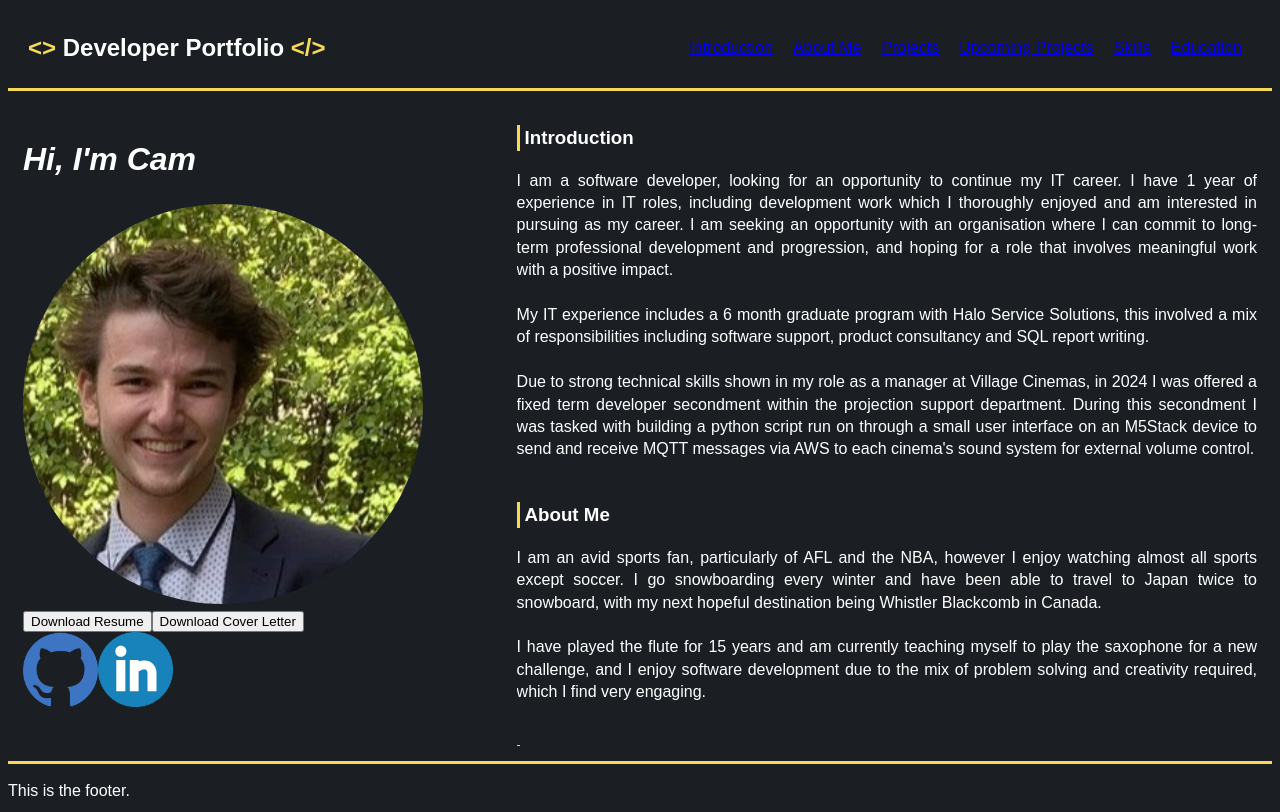
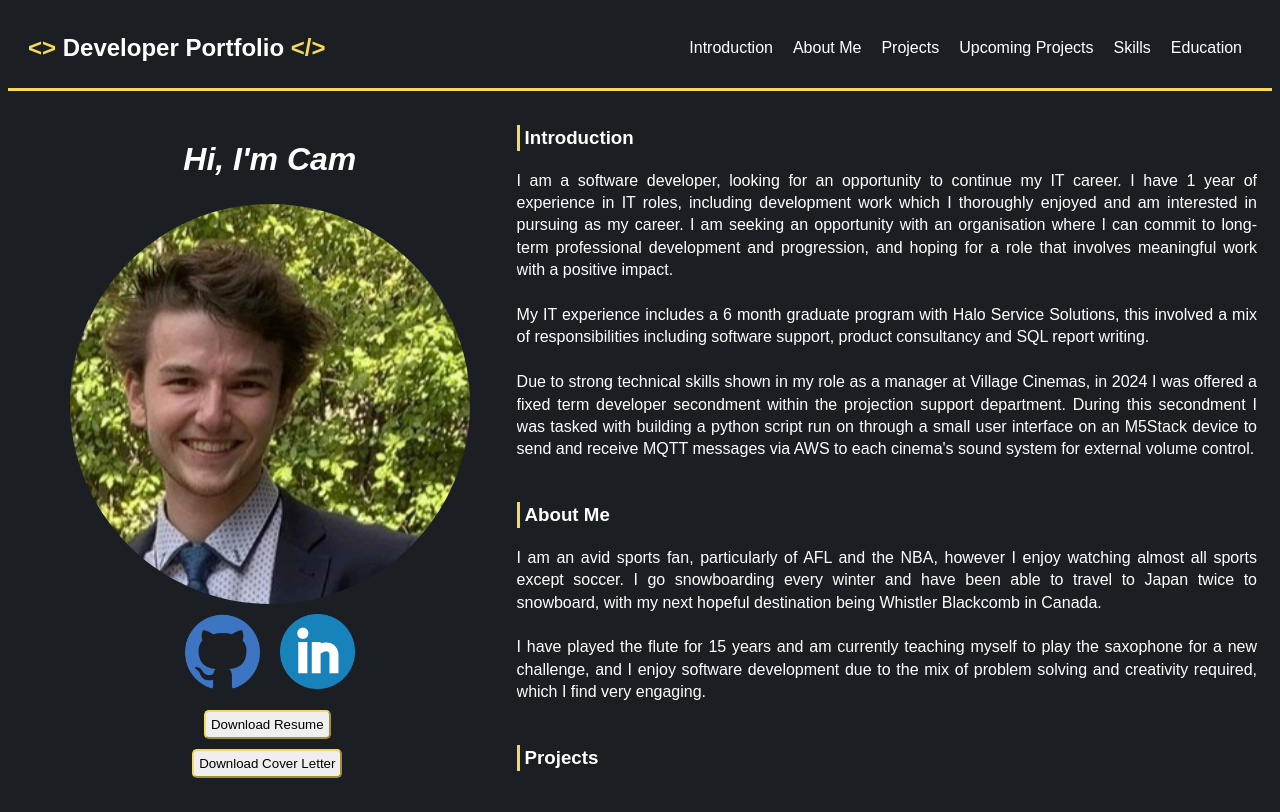
Before and after one commit to cammando016/portfolio, a React (Vite) app: page / in a window 1280 px wide. Built offline with nearby package versions, Linux system fonts and the light colour scheme.

Commit message:
Finish styling page

```diff
--- a/src/App.css
+++ b/src/App.css
@@ -9,7 +9,24 @@ body {
 main {
     display: flex;
     padding: 15px;
-    height: 80vh;
+    height: 84vh;
+}
+
+a {
+    text-decoration: none;
+}
+
+button {
+    padding: 5px;
+    margin: 5px;
+    margin-left: 0;
+    border-radius: 5px;
+    border-color: rgb(246,217,87);
+}
+
+button:hover {
+    background-color: rgb(246,217,87);
+    cursor: pointer;
 }
 
 /* Navbar Styling */
@@ -35,6 +52,11 @@ main {
 
 #navbar-links > a {
     padding: 10px;
+    color: white;
+}
+
+.navbar-link:hover {
+    color: rgb(246,217,87);
 }
 
 .page-heading-accent {
@@ -45,23 +67,34 @@ main {
 #contact-me {
     padding-top: 10px;
     width: 40vw;
+    display: flex;
+    flex-direction: column;
+    align-items: center;
 }
 
 #personal-photo {
     height: 50vh;
+    width: 50vh;
     border-radius: 50%;
 }
 
 .social-link {
     height: 75px;
     width: auto;
+    padding: 10px;
+}
+
+#contact-download-links {
+    display: flex;
+    flex-direction: column;
+    align-items: center;
 }
 
 /* Main Content Styling */
 #main-content {
     width: 60vw;
     overflow: scroll;
-    height: 80vh;
+    height: 84vh;
 }
 
 .portfolio-section > h3 {
@@ -119,6 +152,11 @@ main {
     flex-grow: 1;
 }
 
+.project-buttons {
+    display: flex;
+    justify-content: center;
+}
+
 /* Skills Section Styling */
 #skill-carousel {
     display: flex;
@@ -163,4 +201,5 @@ main {
     border-left: 0;
     border-right: 0;
     border-top-color: rgb(246,217,87);
+    display: none;
 }
--- a/src/components/contact-me.jsx
+++ b/src/components/contact-me.jsx
@@ -10,14 +10,14 @@ export default function ContactMe() {
                 alt="photo of me"
                 id="personal-photo"
             />
+            <div id="contact-follow-links">
+                <a href="https://github.com/cammando016" target="blank"><img alt="Github Logo" className="social-link" src="/github-logo.png" /></a>
+                <a href="https://www.linkedin.com/in/cameron-anderson-6b3078209/" target="blank"><img alt="LinkedIn Logo" className="social-link" src="/linkedin-logo.png" /></a>
+            </div>
             <div id="contact-download-links">
                 <a href="/c-anderson-resume-2025.pdf" download="C-Anderson-Resume"><button className="download-file" id="resume-download">Download Resume</button></a>
                 <a href="/c-anderson-cover-2025.pdf" download="C-Anderson-Cover-Letter"><button className="download-file" id="cover-letter-download">Download Cover Letter</button></a>
             </div>
-            <div id="contact-follow-links">
-                <a href="https://github.com/cammando016" target="blank"><img alt="Github Logo" className="social-link" src="/github-logo.png" /></a>
-                <a href="https://www.linkedin.com/in/cameron-anderson-6b3078209/" target="blank"><img alt="LinkedIn Logo" className="social-link" src="/linkedin-logo.png" /></a>
-            </div>
         </div>
     )
 }
--- a/src/components/nav-bar.jsx
+++ b/src/components/nav-bar.jsx
@@ -11,7 +11,7 @@ export default function Navbar () {
             <nav id="navbar-links">
                 {
                     portfolioContent.map(section => {
-                        return <a href={`#section-${formatId(section.sectionName)}`} key={section.sectionId}>{section.sectionName}</a>
+                        return <a className="navbar-link" id={`${formatId(section.sectionName)}-link`} href={`#section-${formatId(section.sectionName)}`} key={section.sectionId}>{section.sectionName}</a>
                     })
                 }
             </nav>
--- a/src/components/project.jsx
+++ b/src/components/project.jsx
@@ -16,10 +16,10 @@ export default function Project ({ project, onClick }) {
                         src={project.projectImage}
                         alt="Project Photo"
                     />
-                    <div id="project-buttons">
+                    <div className="project-buttons">
                         <button onClick={handleClick} id={`button-${project.projectId}`}>Toggle Project Overview</button>
                         {
-                            project.projectLink !== "" && <button><a href={project.projectLink} target="blank">Visit Project</a></button>
+                            project.projectLink !== "" && <button className="project-visit-button"><a href={project.projectLink} target="blank" className="project-visit-link">Visit Project</a></button>
                         }
                     </div>
                 </div>
```
